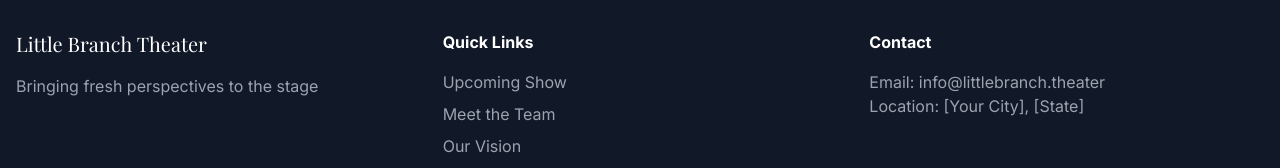
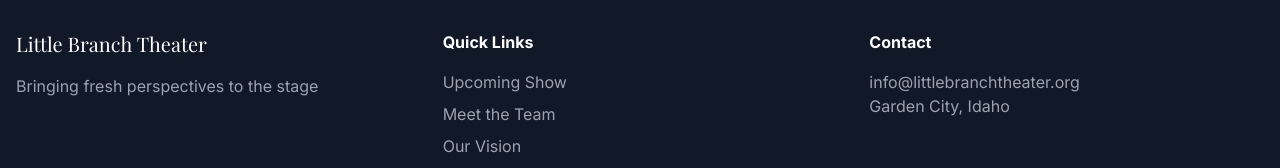
Before and after one commit to gzambran/littleBranchTheater, a Next.js app: page / in a window 1280 px wide. Shown: the part 1122-1290 px from the top of the page. Built offline with nearby package versions, Linux system fonts and the light colour scheme; a web font is replaced by a local one.

Commit message:
Added email/location to footer

```diff
--- a/src/components/Footer.tsx
+++ b/src/components/Footer.tsx
@@ -35,8 +35,9 @@ export default function Footer() {
           <div>
             <h4 className="font-bold mb-4">Contact</h4>
             <p className="text-gray-400">
-              Email: info@littlebranch.theater<br />
-              Location: [Your City], [State]
+              <a href="mailto:info@littlebranchtheater.org">info@littlebranchtheater.org</a>
+              <br />
+              Garden City, Idaho
             </p>
           </div>
         </div>
```
